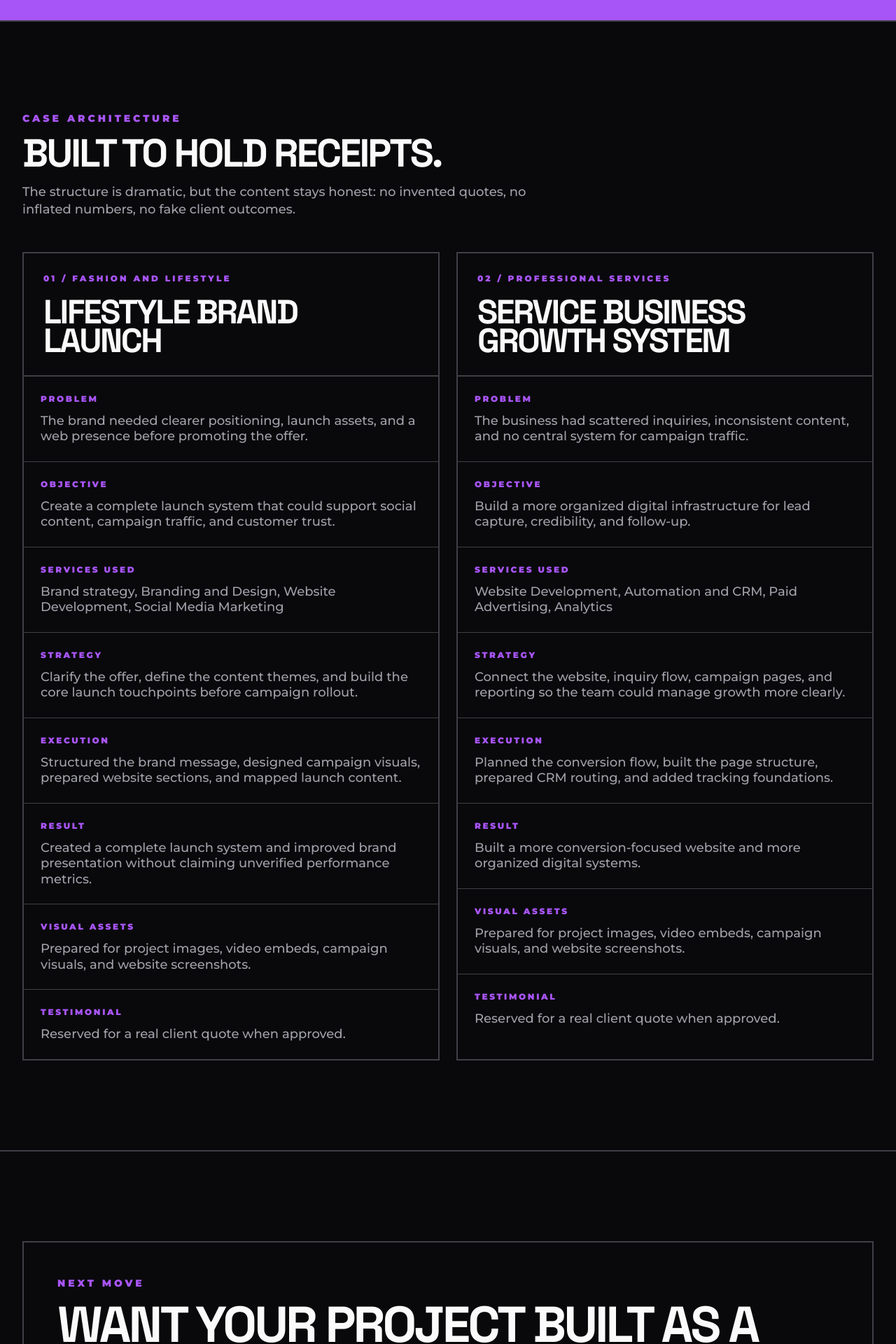
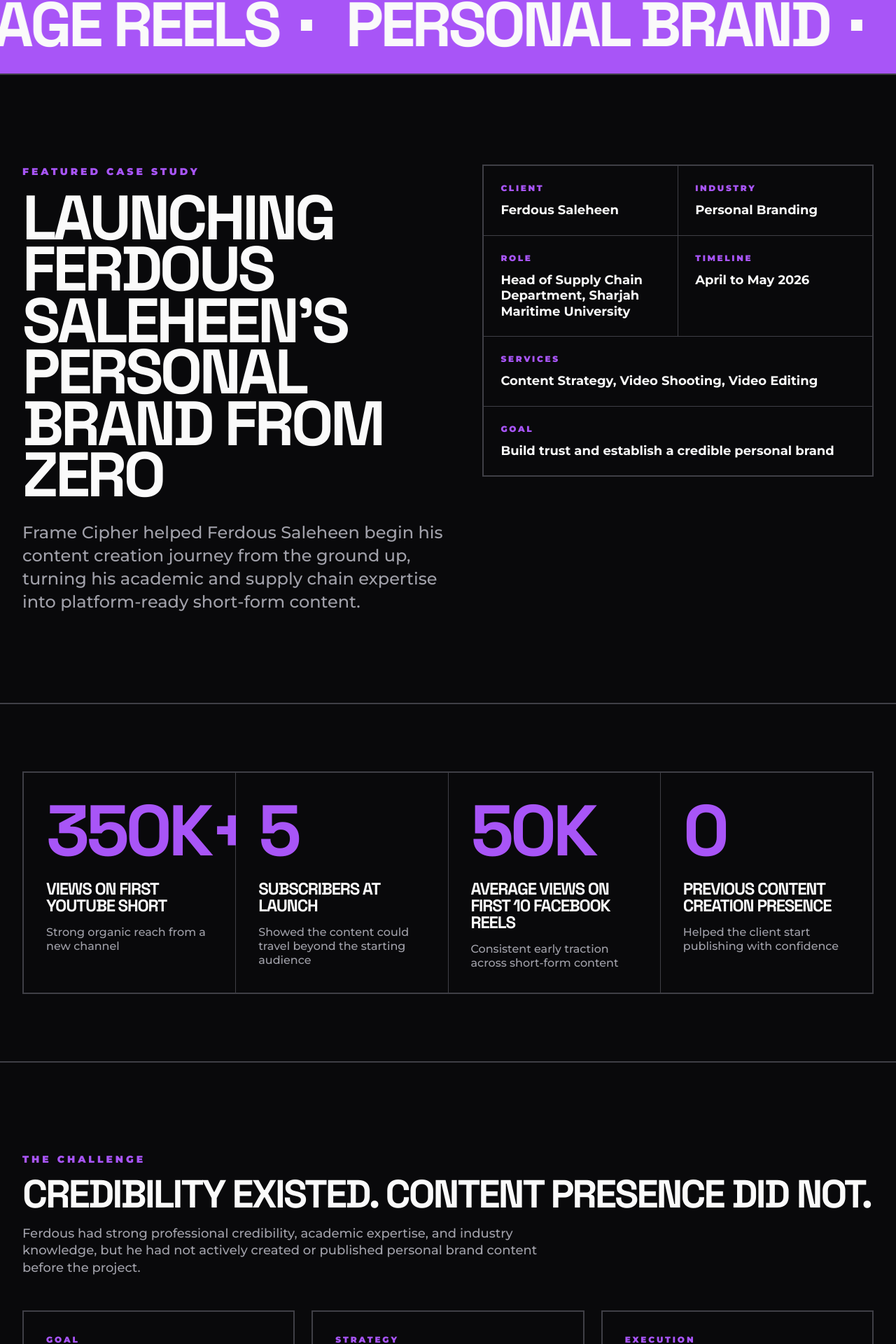
Before and after one commit to Rakindotcom/Frame-Cipher, a Next.js app: page /case-studies in a window 1280 px wide. Shown: the part 834-2754 px from the top of the page at 70% size. Built offline with nearby package versions, Linux system fonts and the light colour scheme.

Commit message:
feat: update case study details for Ferdous Saleheen and enhance ProjectsPage accessibility

```diff
--- a/app/case-studies/page.jsx
+++ b/app/case-studies/page.jsx
@@ -1,9 +1,9 @@
 import CaseStudiesPage from '../../src/views/CaseStudiesPage'
 
 export const metadata = {
-  title: 'Case Studies',
+  title: "Ferdous Saleheen Personal Brand Case Study",
   description:
-    'Frame Cipher case study structure for brand, media, technology, software, campaign, and growth systems without invented metrics.',
+    'How Frame Cipher helped Ferdous Saleheen launch a personal brand from 5 subscribers to 350K+ views on his first YouTube Short.',
   alternates: {
     canonical: '/case-studies',
   },
--- a/src/data/agency.js
+++ b/src/data/agency.js
@@ -418,24 +418,67 @@
 
 export const caseStudyPlaceholders = [
   {
-    client: 'Lifestyle Brand Launch',
-    industry: 'Fashion and lifestyle',
-    problem: 'The brand needed clearer positioning, launch assets, and a web presence before promoting the offer.',
-    objective: 'Create a complete launch system that could support social content, campaign traffic, and customer trust.',
-    servicesUsed: ['Brand strategy', 'Branding and Design', 'Website Development', 'Social Media Marketing'],
-    strategy: 'Clarify the offer, define the content themes, and build the core launch touchpoints before campaign rollout.',
-    execution: 'Structured the brand message, designed campaign visuals, prepared website sections, and mapped launch content.',
-    result: 'Created a complete launch system and improved brand presentation without claiming unverified performance metrics.',
-  },
-  {
-    client: 'Service Business Growth System',
-    industry: 'Professional services',
-    problem: 'The business had scattered inquiries, inconsistent content, and no central system for campaign traffic.',
-    objective: 'Build a more organized digital infrastructure for lead capture, credibility, and follow-up.',
-    servicesUsed: ['Website Development', 'Automation and CRM', 'Paid Advertising', 'Analytics'],
-    strategy: 'Connect the website, inquiry flow, campaign pages, and reporting so the team could manage growth more clearly.',
-    execution: 'Planned the conversion flow, built the page structure, prepared CRM routing, and added tracking foundations.',
-    result: 'Built a more conversion-focused website and more organized digital systems.',
+    client: 'Ferdous Saleheen',
+    title: "Launching Ferdous Saleheen's Personal Brand From Zero",
+    headline: 'From 5 subscribers to 350K+ views on a first YouTube Short',
+    industry: 'Personal Branding',
+    role: 'Head of Supply Chain Department, Sharjah Maritime University',
+    servicesUsed: ['Content Strategy', 'Video Shooting', 'Video Editing'],
+    timeline: 'April to May 2026',
+    goal: 'Build trust and establish a credible personal brand',
+    keyResult: '350K+ views on first YouTube Short',
+    secondaryResult: 'Around 50K average views on first 10 Facebook Reels',
+    overview:
+      'Frame Cipher helped Ferdous Saleheen begin his content creation journey from the ground up, turning his academic and supply chain expertise into platform-ready short-form content.',
+    problem:
+      'Ferdous had strong professional credibility, academic expertise, and industry knowledge, but he had not actively created or published personal brand content before the project.',
+    objective:
+      'Help him enter content creation in a clear, strategic, and credible way while building trust with an audience from a very small starting base.',
+    strategy:
+      'Create a simple content direction around his professional identity, shape ideas into short-form concepts, and make his expertise easier to watch, understand, and share.',
+    execution:
+      'Frame Cipher handled personal brand content strategy, concept planning, video shooting, short-form editing, audience-retention structure, and final delivery for YouTube Shorts and Facebook Reels.',
+    solution:
+      'The production system focused on credibility, clarity, and natural on-camera presence. Each video was edited for short-form viewing so the content could introduce Ferdous to a wider audience and build familiarity quickly.',
+    result:
+      'His first YouTube Short reached 350K+ views from a channel with only 5 subscribers, while his first 10 Facebook Reels averaged around 50K views each.',
+    focusPoints: [
+      'Clear content direction',
+      'Credible and natural on-camera presence',
+      'Short-form videos for YouTube and Facebook',
+      'Retention-focused editing',
+      'Early momentum for a new personal brand',
+    ],
+    results: [
+      {
+        metric: '350K+',
+        label: 'Views on first YouTube Short',
+        impact: 'Strong organic reach from a new channel',
+      },
+      {
+        metric: '5',
+        label: 'Subscribers at launch',
+        impact: 'Showed the content could travel beyond the starting audience',
+      },
+      {
+        metric: '50K',
+        label: 'Average views on first 10 Facebook Reels',
+        impact: 'Consistent early traction across short-form content',
+      },
+      {
+        metric: '0',
+        label: 'Previous content creation presence',
+        impact: 'Helped the client start publishing with confidence',
+      },
+    ],
+    visualSlots: [
+      'Behind-the-scenes shoot photos',
+      'Video thumbnails',
+      'YouTube performance screenshots',
+      'Facebook Reel performance screenshots',
+    ],
+    approvalNote:
+      "Confirm Ferdous Saleheen's approval before publishing his name, title, institution, and performance screenshots.",
   },
 ]
 
--- a/src/views/CaseStudiesPage.jsx
+++ b/src/views/CaseStudiesPage.jsx
@@ -2,13 +2,15 @@
 import { CTASection, PageHero, PosterButton, SectionIntro, TypeMarquee } from '../components/Kinetic'
 
 export default function CaseStudiesPage() {
+  const featuredStudy = caseStudyPlaceholders[0]
+
   return (
     <main className="bg-frame-bg text-frame-fg">
       <PageHero
         eyebrow="Case Studies"
-        meta="No fake metrics / real proof slots only"
+        meta={featuredStudy.industry}
         number="02"
-        title="Proof structures ready for real client stories"
+        title="Launching a personal brand from 5 subscribers to 350K+ views"
         actions={
           <>
             <PosterButton href="/contact">Book a strategy call</PosterButton>
@@ -16,58 +18,163 @@
           </>
         }
       >
-        This page is prepared for deeper proof across client, industry, problem, objective, services,
-        strategy, execution, result, visual assets, and testimonial fields.
+        Frame Cipher helped Ferdous Saleheen start content creation from zero with strategy,
+        video shooting, and short-form editing built for trust and early momentum.
       </PageHero>
 
-      <TypeMarquee items={['Problem', 'Objective', 'Strategy', 'Execution', 'Result', 'Proof']} accent />
+      <TypeMarquee items={['350K+ Views', '5 Subscribers', '50K Average Reels', 'Personal Brand']} accent />
 
       <section className="px-4 py-24 md:px-8 md:py-32">
         <div className="mx-auto max-w-[95vw]">
-          <SectionIntro eyebrow="Case architecture" title="Built to hold receipts.">
-            The structure is dramatic, but the content stays honest: no invented quotes, no inflated numbers,
-            no fake client outcomes.
+          <div className="grid gap-10 lg:grid-cols-[1.05fr_0.95fr] lg:items-start">
+            <div>
+              <p className="text-sm font-black uppercase tracking-[0.28em] text-frame-accent">
+                Featured case study
+              </p>
+              <h2 className="mt-5 font-heading text-[clamp(2.35rem,7vw,6rem)] font-bold uppercase leading-[0.82] tracking-tighter text-frame-fg">
+                {featuredStudy.title}
+              </h2>
+              <p className="mt-7 max-w-4xl text-lg font-medium leading-snug text-frame-muted-fg md:text-2xl">
+                {featuredStudy.overview}
+              </p>
+            </div>
+
+            <dl className="grid border-2 border-frame-border bg-frame-border gap-px sm:grid-cols-2">
+              <SnapshotItem label="Client" value={featuredStudy.client} />
+              <SnapshotItem label="Industry" value={featuredStudy.industry} />
+              <SnapshotItem label="Role" value={featuredStudy.role} />
+              <SnapshotItem label="Timeline" value={featuredStudy.timeline} />
+              <SnapshotItem label="Services" value={featuredStudy.servicesUsed.join(', ')} wide />
+              <SnapshotItem label="Goal" value={featuredStudy.goal} wide />
+            </dl>
+          </div>
+        </div>
+      </section>
+
+      <section className="border-y-2 border-frame-border px-4 py-16 md:px-8 md:py-24">
+        <div className="mx-auto grid max-w-[95vw] gap-px border-2 border-frame-border bg-frame-border lg:grid-cols-4">
+          {featuredStudy.results.map((result) => (
+            <article key={result.label} className="bg-frame-bg p-6 md:p-8">
+              <p className="font-heading text-[clamp(3rem,8vw,6.5rem)] font-bold uppercase leading-none tracking-tighter text-frame-accent">
+                {result.metric}
+              </p>
+              <h3 className="mt-5 font-heading text-2xl font-bold uppercase leading-none tracking-tighter text-frame-fg">
+                {result.label}
+              </h3>
+              <p className="mt-4 text-base font-medium leading-tight text-frame-muted-fg">
+                {result.impact}
+              </p>
+            </article>
+          ))}
+        </div>
+      </section>
+
+      <section className="px-4 py-24 md:px-8 md:py-32">
+        <div className="mx-auto max-w-[95vw]">
+          <SectionIntro eyebrow="The challenge" title="Credibility existed. Content presence did not.">
+            {featuredStudy.problem}
           </SectionIntro>
 
-          <div className="grid gap-6 lg:grid-cols-2">
-            {caseStudyPlaceholders.map((study, index) => (
-              <article key={study.client} className="border-2 border-frame-border bg-frame-bg">
-                <div className="border-b-2 border-frame-border p-7">
-                  <p className="text-xs font-black uppercase tracking-[0.26em] text-frame-accent">
-                    0{index + 1} / {study.industry}
-                  </p>
-                  <h2 className="mt-5 font-heading text-[clamp(1.8rem,4vw,3rem)] font-bold uppercase leading-[0.85] tracking-tighter text-frame-fg">
-                    {study.client}
-                  </h2>
-                </div>
-                <dl className="grid bg-frame-border gap-px">
-                  <StudyField label="Problem" value={study.problem} />
-                  <StudyField label="Objective" value={study.objective} />
-                  <StudyField label="Services used" value={study.servicesUsed.join(', ')} />
-                  <StudyField label="Strategy" value={study.strategy} />
-                  <StudyField label="Execution" value={study.execution} />
-                  <StudyField label="Result" value={study.result} />
-                  <StudyField label="Visual assets" value="Prepared for project images, video embeds, campaign visuals, and website screenshots." />
-                  <StudyField label="Testimonial" value="Reserved for a real client quote when approved." />
-                </dl>
-              </article>
+          <div className="grid gap-6 lg:grid-cols-3">
+            <StoryPanel label="Goal" title="Start with trust">
+              {featuredStudy.objective}
+            </StoryPanel>
+            <StoryPanel label="Strategy" title="Make expertise watchable">
+              {featuredStudy.strategy}
+            </StoryPanel>
+            <StoryPanel label="Execution" title="Build the content system">
+              {featuredStudy.execution}
+            </StoryPanel>
+          </div>
+        </div>
+      </section>
+
+      <section className="border-y-2 border-frame-border px-4 py-24 md:px-8 md:py-32">
+        <div className="mx-auto grid max-w-[95vw] gap-10 lg:grid-cols-[0.9fr_1.1fr] lg:items-start">
+          <SectionIntro eyebrow="The solution" title="A launch system for a first-time creator." className="mb-0">
+            {featuredStudy.solution}
+          </SectionIntro>
+
+          <div className="grid gap-px border-2 border-frame-border bg-frame-border">
+            {featuredStudy.focusPoints.map((point, index) => (
+              <div key={point} className="grid grid-cols-[auto_1fr] items-center gap-5 bg-frame-bg p-6">
+                <span className="font-heading text-3xl font-bold leading-none tracking-tighter text-frame-accent">
+                  {String(index + 1).padStart(2, '0')}
+                </span>
+                <p className="text-base font-black uppercase leading-tight tracking-tighter text-frame-fg md:text-xl">
+                  {point}
+                </p>
+              </div>
             ))}
           </div>
         </div>
       </section>
 
-      <CTASection title="Want your project built as a full growth system?">
-        Bring us the problem, the goal, and the proof you already have. We will help shape the system around it.
+      <section className="px-4 py-24 md:px-8 md:py-32">
+        <div className="mx-auto max-w-[95vw]">
+          <SectionIntro eyebrow="Results" title="Strong early traction from a standing start.">
+            {featuredStudy.result}
+          </SectionIntro>
+
+          <div className="grid gap-6 lg:grid-cols-[1fr_0.9fr]">
+            <article className="border-2 border-frame-border bg-frame-accent p-7 text-frame-accent-fg md:p-10">
+              <p className="text-sm font-black uppercase tracking-[0.26em] opacity-80">Highlight metric</p>
+              <h3 className="mt-5 font-heading text-[clamp(2.3rem,7vw,5.5rem)] font-bold uppercase leading-[0.82] tracking-tighter">
+                {featuredStudy.keyResult}
+              </h3>
+              <p className="mt-6 max-w-3xl text-lg font-semibold leading-snug md:text-2xl">
+                The first video proved the content could travel beyond the starting audience,
+                even with only 5 subscribers at launch.
+              </p>
+            </article>
+
+            <div className="grid gap-6">
+              <ProofBox label="Secondary metric" value={featuredStudy.secondaryResult} />
+              <ProofBox
+                label="Proof assets to add"
+                value={featuredStudy.visualSlots.join(', ')}
+              />
+            </div>
+          </div>
+        </div>
+      </section>
+
+      <CTASection title="Want to build a personal brand that earns attention and trust?">
+        Frame Cipher helps professionals, founders, and experts turn their knowledge into
+        high-performing content systems.
       </CTASection>
     </main>
   )
 }
 
-function StudyField({ label, value }) {
+function SnapshotItem({ label, value, wide = false }) {
   return (
-    <div className="bg-frame-bg p-6">
+    <div className={`bg-frame-bg p-6 ${wide ? 'sm:col-span-2' : ''}`}>
       <dt className="text-xs font-black uppercase tracking-[0.22em] text-frame-accent">{label}</dt>
-      <dd className="mt-3 text-base font-medium leading-tight text-frame-muted-fg md:text-lg">{value}</dd>
+      <dd className="mt-3 text-base font-bold leading-tight text-frame-fg md:text-lg">{value}</dd>
     </div>
   )
 }
+
+function StoryPanel({ label, title, children }) {
+  return (
+    <article className="border-2 border-frame-border bg-frame-bg p-7 md:p-8">
+      <p className="text-xs font-black uppercase tracking-[0.24em] text-frame-accent">{label}</p>
+      <h3 className="mt-5 font-heading text-3xl font-bold uppercase leading-none tracking-tighter text-frame-fg md:text-4xl">
+        {title}
+      </h3>
+      <p className="mt-5 text-base font-medium leading-tight text-frame-muted-fg md:text-lg">{children}</p>
+    </article>
+  )
+}
+
+function ProofBox({ label, value }) {
+  return (
+    <article className="border-2 border-frame-border bg-frame-bg p-7 md:p-8">
+      <p className="text-xs font-black uppercase tracking-[0.24em] text-frame-accent">{label}</p>
+      <p className="mt-4 text-xl font-black uppercase leading-tight tracking-tighter text-frame-fg md:text-3xl">
+        {value}
+      </p>
+    </article>
+  )
+}
```
Also changed, not shown: src/views/ProjectsPage.jsx (+6 -14 lines).
